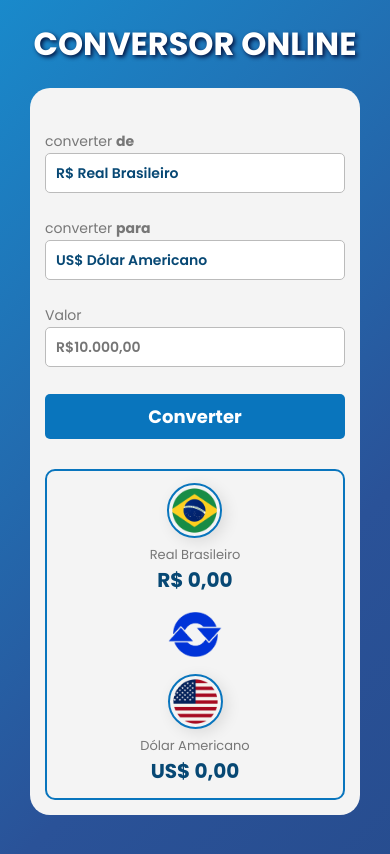
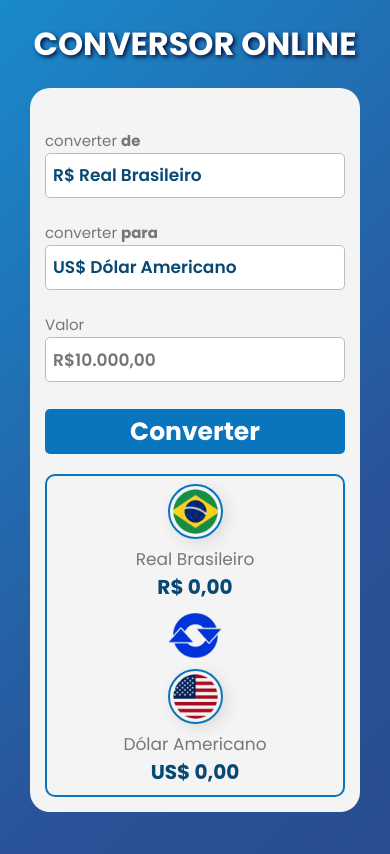
Before and after one commit to BrunoWACE/conversor-de-moedas, a plain HTML site: page index.html in a window 390 px wide. Drawn offline with Linux system fonts and the light colour scheme; no server answers.

Commit message:
Atualização do README

```diff
--- a/index.html
+++ b/index.html
@@ -55,15 +55,15 @@
 
         <section>
             <div class="currency-box">
-                <img class="currency-img-to" src="./assets/ImgBR.png" alt="logo-moeda-a-converter" width="60px">
+                <img class="currency-img-to" src="./assets/ImgBR.png" alt="logo-moeda-a-converter" width="40px">
                 <p class="currency">Real</p>
                 <p class="currency-value-to-convert">R$ 0,00</p>
             </div>
 
-            <img class="arrow" src="./assets/ImgArrow.png" alt="img-arrow" width="60px">
+            <img class="arrow" src="./assets/ImgArrow.png" alt="img-arrow" width="40px">
 
             <div class="currency-box">
-                <img class="currency-img" src="./assets/ImgUSA.png" alt="logo-moeda-a-converter" width="60px">
+                <img class="currency-img" src="./assets/ImgUSA.png" alt="logo-moeda-a-converter" width="40px">
                 <p class="currency" id="currency-name">Dólar Americano</p>
                 <p class="currency-value">US$ 0,00</p>
             </div>
--- a/styles.css
+++ b/styles.css
@@ -29,12 +29,12 @@ body {
 }
 
 .titles {
-    font-size: 18px;
+    font-size: 14px;
     font-weight: 700;
     color: #ffffff;
     text-shadow: 2px 2px 4px rgba(0, 3, 43, 0.9);
     width: 400px;
-    margin: 30px auto;
+    margin: 20px auto;
     text-align: center;
     position: relative;
 }
@@ -55,7 +55,7 @@ body {
 }
 
 .titles:hover::after {
-    width: 360px;
+    width: 306px;
 }
 
 /*opcional sempre que abrir a pagina atiovar efeito expandir via @keyframes*/
@@ -74,17 +74,17 @@ body {
 }
 
 main {
-  width: 370px;
+  width: 307px;
   background-color: #f4f4f4;
   border-radius: 20px;
   margin: 0 auto;
-  padding: 30px 20px 20px;
-  margin-bottom: 35px; /* ← aqui está o respiro */
+  padding: 20px 20px 20px;
+  margin-bottom: 20px; /* ← aqui está o respiro */
 }
 
 label {
     color: #777777;
-    font-size: 14px;
+    font-size: 10px;
     font-weight: 400;
 }
 
@@ -97,12 +97,12 @@ input {
     background: #ffffff;
     border: 1px solid #bbbbbb;
     border-radius: 5px;
-    height: 45px;
+    height: 30px;
     width: 100%;
-    margin-bottom: 24px;
+    margin-bottom: 12px;
     appearance: none;
-    padding-left: 10px;
-    font-size: 15px;
+    padding-left: 7px;
+    font-size: 11px;
     font-weight: 600;
     color: #074874;
 }
@@ -112,10 +112,10 @@ button {
     border-radius: 5px;
     border: none;
     width: 100%;
-    height: 45px;
+    height: 35px;
     color: #ffffff;
     cursor: pointer;
-    font-size: 18px;
+    font-size: 15px;
     font-weight: 700;
     margin-top: 5px;
 }
@@ -130,18 +130,18 @@ button:active {
 
 section {
     border: 2px solid #0975bd;
-    margin-top: 30px;
+    margin-top: 20px;
     border-radius: 10px;
-    padding: 12px;
+    padding: 8px;
     display: flex;
     flex-direction: column;
     align-items: center;
     text-align: center;
-    gap: 2px;
+    gap: 1px;
 }
 
 .arrow {
-    margin: 10px 0;
+    margin: 5px 0;
     animation: girar-horario 4s linear infinite;
     cursor: pointer;
 }
@@ -158,14 +158,14 @@ section {
 
 .currency {
     color: #777777;
-    font-size: 13px;
+    font-size: 11px;
 }
 
 .currency-value,
 .currency-value-to-convert {
     color: #074874;
     font-weight: 700;
-    font-size: 20px;
+    font-size: 13px;
 }
 
 .currency-img,
@@ -183,15 +183,19 @@ section {
         padding: 40px 15px 15px;
     }
 
+    label {
+    font-size: 15px;
+}
+
     img {
         width: 55px;
     }
 
     select,
     input {
-        height: 40px;
+        height: 45px;
         margin-bottom: 22px;
-        font-size: 14px;
+        font-size: 17px;
         font-weight: 600;
     }
 
@@ -202,9 +206,24 @@ section {
         font-size: 16px;
     }
 
+    button {
+    font-size: 25px;
+    height: 45px;
+}
+
     .titles:hover::after {
         width: 100%;
     }
+
+    .currency {
+    font-size: 17px;
+}
+
+    .currency-value,
+.currency-value-to-convert {
+    font-size: 20px;
+}
+
 }
 
 @media screen and (max-width: 360px) {
```
Also changed, not shown: assets/ImgMoeda.png.
